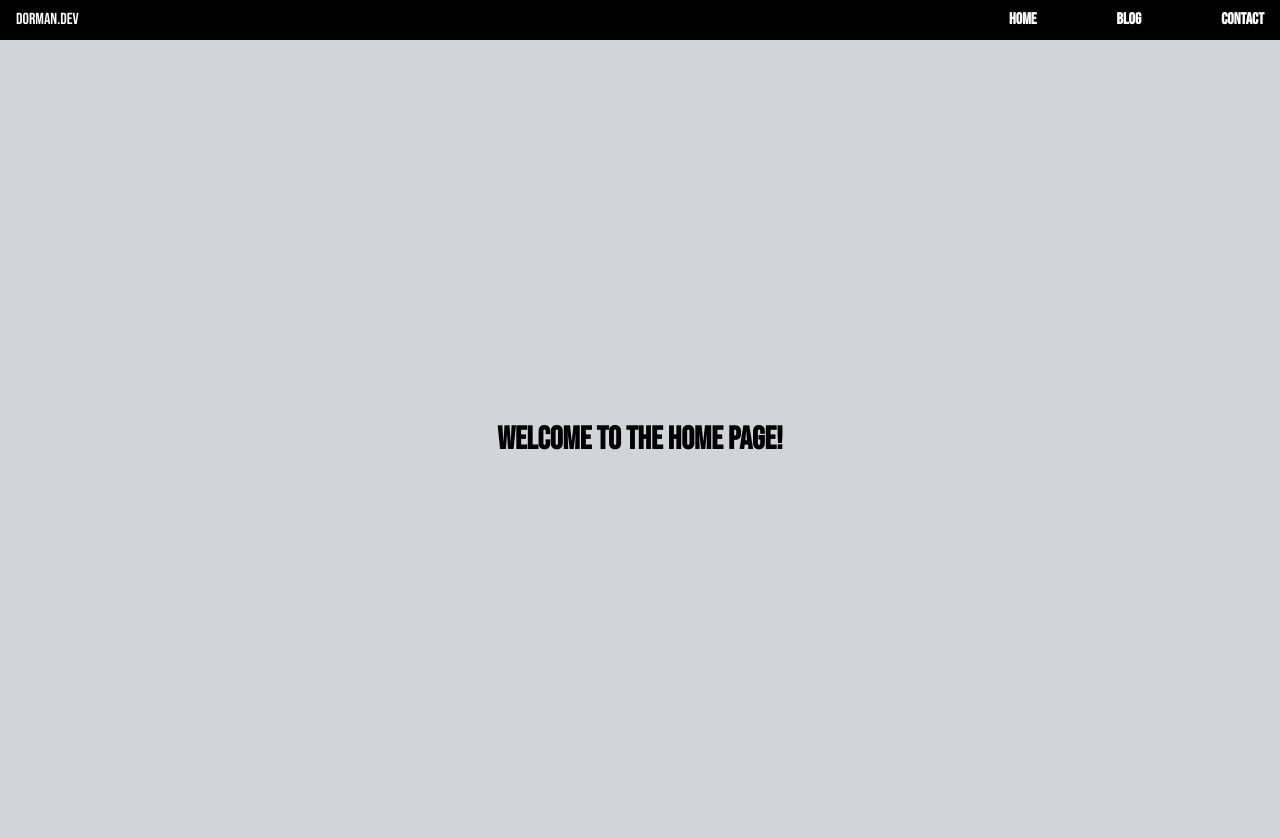
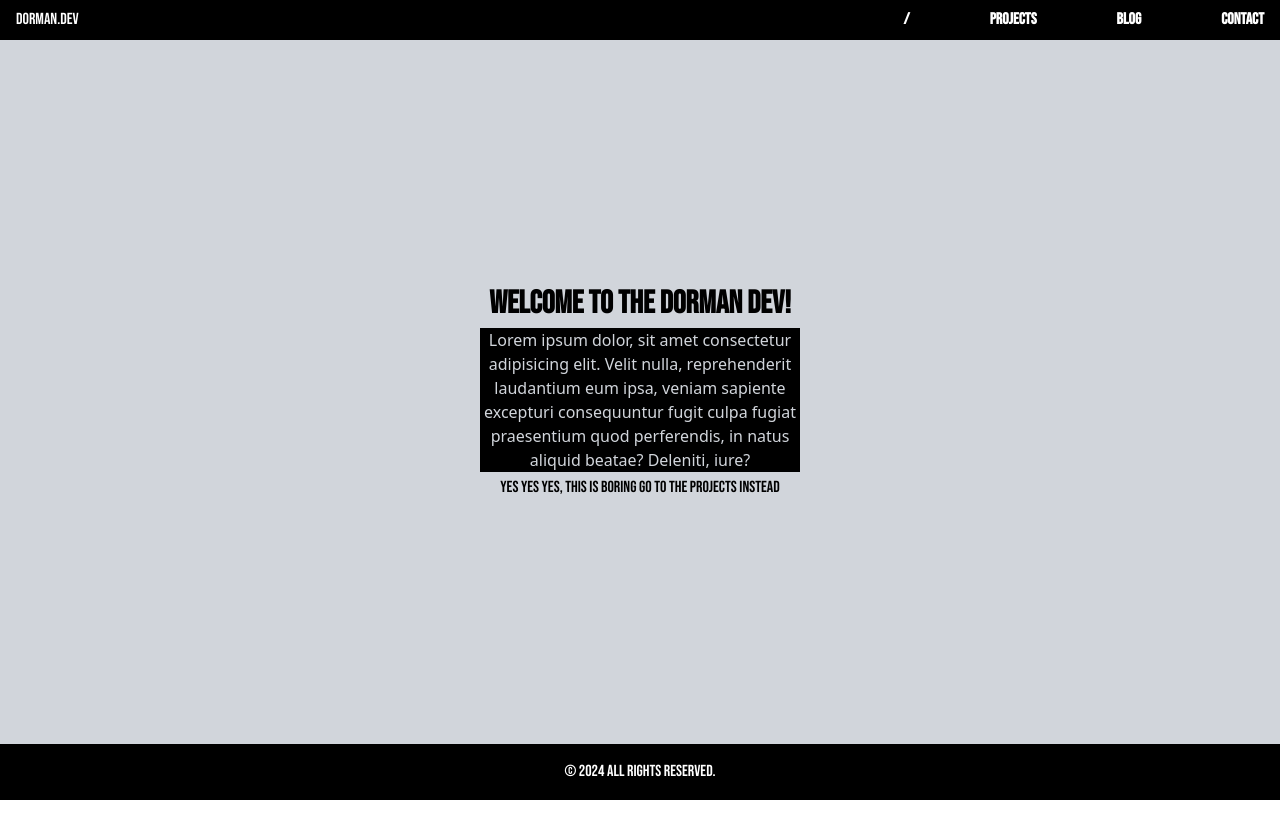
Before and after one commit to dorman99/dorman-project, a Next.js app: page / in a window 1280 px wide. After the commit the page ends 800 px from the top, so only its background shows below. Built offline with nearby package versions, Linux system fonts and the light colour scheme.

Commit message:
feat: add footer

```diff
--- /dev/null
+++ b/src/components/footer/index.tsx
@@ -0,0 +1,10 @@
+// Footer.tsx
+const Footer: React.FC = () => {
+    return (
+      <footer className="bg-black text-white p-4 text-center">
+        <p className="font-bebas">&copy; 2024 All rights reserved.</p>
+      </footer>
+    );
+  };
+
+  export default Footer;
--- a/src/components/header/index.tsx
+++ b/src/components/header/index.tsx
@@ -5,7 +5,11 @@ type Menu = {
 
 const menus: Array<Menu> = [
   {
-    title: "Home",
+    title: "/",
+    path: "/",
+  },
+  {
+    title: "projects",
     path: "/",
   },
   {
--- a/src/components/layout/index.tsx
+++ b/src/components/layout/index.tsx
@@ -1,10 +1,14 @@
+'use client'
+
+import Footer from "../footer";
 import Header from "../header";
 
 export default function Layout({ children }: { children: React.ReactNode }) {
   return (
-    <div>
+    <div className="flex flex-col h-screen overflow-hidden port">
       <Header />
-      <main className="containter mx-auto">{children}</main>
+      <main className="flex-1">{children}</main>
+      <Footer />
     </div>
   );
 }
--- a/src/pages/index.tsx
+++ b/src/pages/index.tsx
@@ -1,9 +1,20 @@
+'use client'
+
 const HomePage: React.FC = () => {
   return (
-    <div className="w-full h-screen bg-gray-300 flex items-center justify-center">
-      {/* <div className="f"> */}
-        <h1 className="font-bebas">Welcome to the home page!</h1>
-      {/* </div> */}
+    <div className="min-h-full bg-gray-300 flex justify-center">
+      <div className="flex items-center flex-col justify-center">
+        <h1 className="font-bebas">Welcome to the Dorman Dev!</h1>
+        <p className="bg-black w-80 text-center font-sans text-gray-300">
+          Lorem ipsum dolor, sit amet consectetur adipisicing elit. Velit nulla,
+          reprehenderit laudantium eum ipsa, veniam sapiente excepturi
+          consequuntur fugit culpa fugiat praesentium quod perferendis, in natus
+          aliquid beatae? Deleniti, iure?
+        </p>
+        <p className="font-bebas p-1">
+          yes yes yes, this is boring go to the projects instead
+        </p>
+      </div>
     </div>
   );
 };
```
